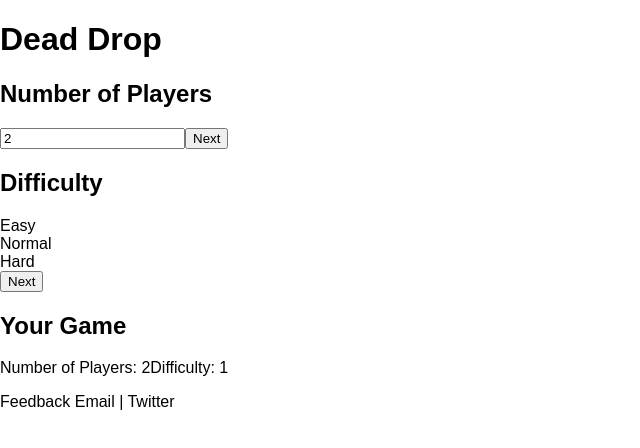
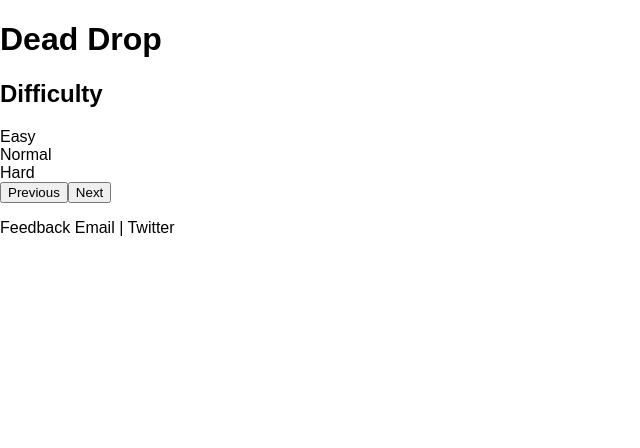
Before and after one commit to agpreynolds/DeadDrop, a React (Create React App) app: page / in a window 1280 px wide. Both pictures are taken after a click on the button "Next". Shown: the top 448 px of the page, without its empty margins (0-640 px from the left). Built offline with nearby package versions, Linux system fonts and the light colour scheme.

Commit message:
Add ability to switch between setup views

```diff
--- a/src/DifficultySelection.js
+++ b/src/DifficultySelection.js
@@ -10,7 +10,8 @@ class DifficultySelection extends Component {
                 <div onClick={() => this.props.onSelectionChanged(1)}>Normal</div>
                 <div onClick={() => this.props.onSelectionChanged(2)}>Hard</div>
 
-                <button>Next</button>
+                <button onClick={this.props.onBack}>Previous</button>
+                <button onClick={this.props.onNext}>Next</button>
             </div>
         );
     }
--- a/src/PlayerSelection.js
+++ b/src/PlayerSelection.js
@@ -11,7 +11,7 @@ class PlayerSelection extends Component {
             <div>
                 <h2>Number of Players</h2>
                 <input type="number" name="players" value={this.props.noOfPlayers} onChange={this.handleChange}/>
-                <button>Next</button>
+                <button onClick={this.props.onNext}>Next</button>
             </div>
         );
     }
--- a/src/Summary.js
+++ b/src/Summary.js
@@ -6,7 +6,14 @@ class Summary extends Component {
         <div>
             <h2>Your Game</h2>
 
-            Number of Players: {this.props.noOfPlayers}
+            <label>Number of Players:</label>
+            <select value={this.props.noOfPlayers}>
+                <option>2</option>
+                <option>3</option>
+                <option>4</option>
+                <option>5</option>
+            </select>
+
             Difficulty: {this.props.difficulty}
         </div>
     );
--- a/src/TimerSetup.js
+++ b/src/TimerSetup.js
@@ -9,6 +9,7 @@ class TimerSetup extends Component {
     constructor(props) {
         super(props);
         this.state = {
+            activeStep: 0,
             noOfPlayers: 2,
             difficulty: 1
         };
@@ -22,20 +23,42 @@ class TimerSetup extends Component {
         this.setState({ difficulty: difficulty });
     }
 
+    handleBackButtonClicked = () => {
+        this.setState({ activeStep: this.state.activeStep - 1 });
+    }
+
+    handleNextButtonClicked = () => {
+        this.setState({ activeStep: this.state.activeStep  + 1 });
+    }
+
     render() {
+        const activeStep = this.state.activeStep
+
+        switch (activeStep) {
+            case 0:
                 return (
-            <div>
                     <PlayerSelection
                         noOfPlayers={this.state.noOfPlayers}
-                    onSelectionChanged={this.handlePlayerSelectionChanged} />
+                        onSelectionChanged={this.handlePlayerSelectionChanged}
+                        onNext={this.handleNextButtonClicked} />
+                );
+            case 1:
+                return (
                     <DifficultySelection
                         difficulty={this.state.difficulty}
-                    onSelectionChanged={this.handleDifficultySelectionChanged} />
+                        onSelectionChanged={this.handleDifficultySelectionChanged}
+                        onPrevious={this.handleBackButtonClicked}
+                        onNext={this.handleNextButtonClicked} />
+                );
+            case 2:
+                return (
                     <Summary
                         noOfPlayers={this.state.noOfPlayers}
                         difficulty={this.state.difficulty} />
-            </div>
                 );
+            default:
+                return null;
+        }
     }
 }
 
```
Lines whose indentation alone changed are shown as unchanged.
